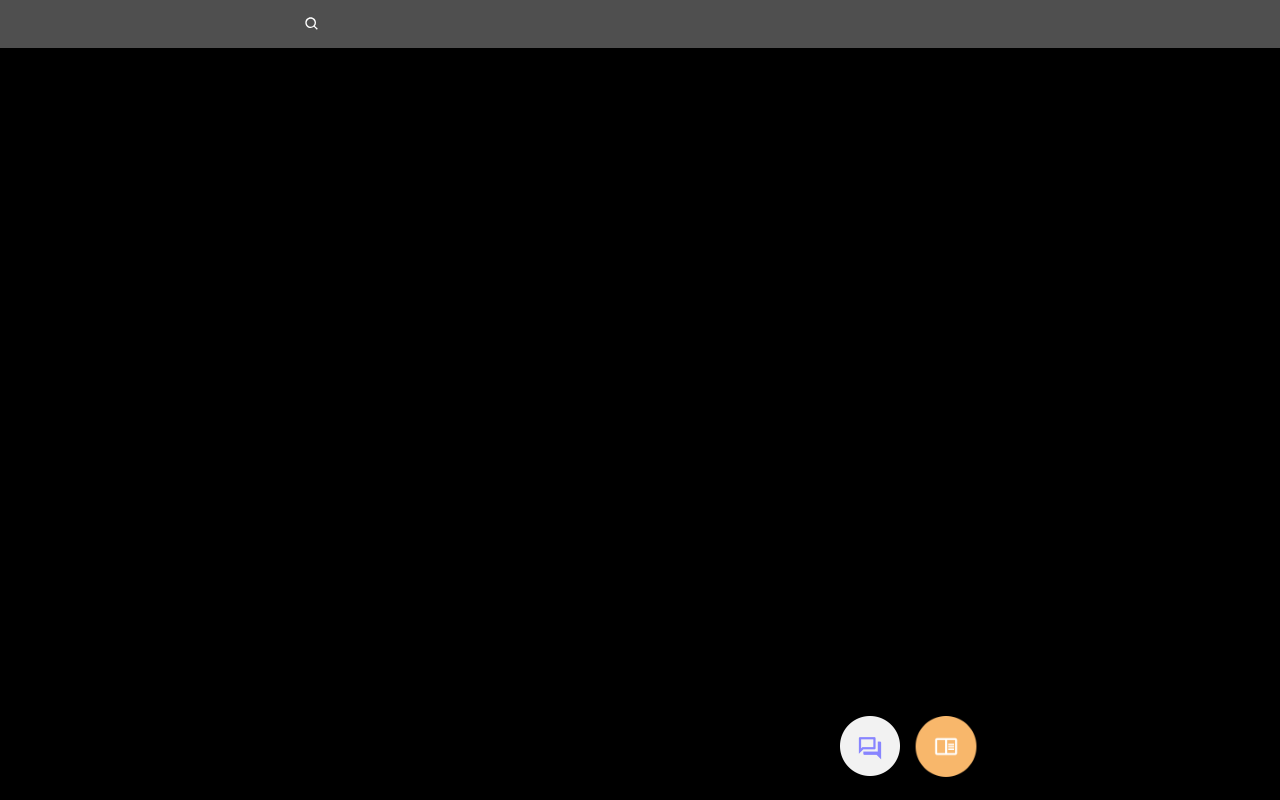
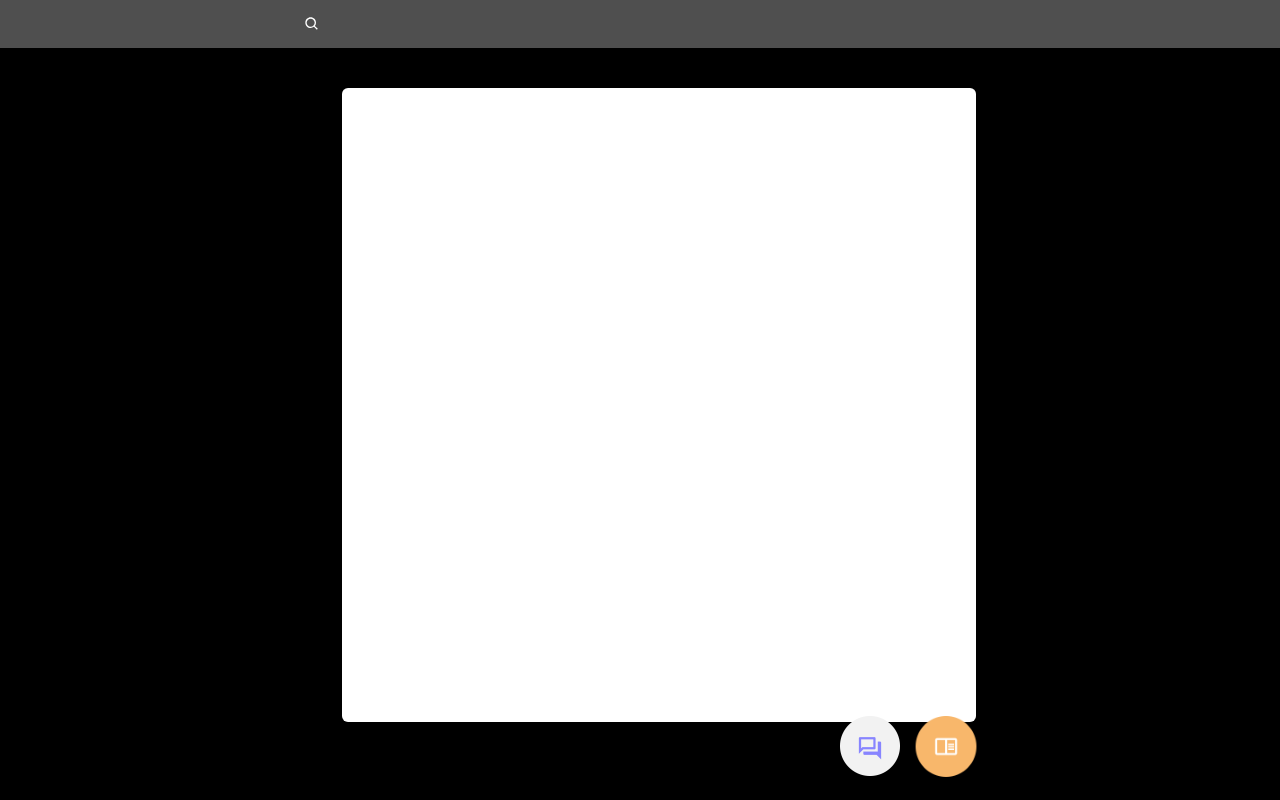
Before and after one commit to Alimnfl/quicks-m-naufal-alim, a Next.js app: page /task in a window 1280 px wide. Built offline with nearby package versions, Linux system fonts and the light colour scheme.

Commit message:
Initialize component for task

```diff
--- /dev/null
+++ b/app/task/_component/DropdownMenu.tsx
@@ -0,0 +1,69 @@
+import {
+  Cloud,
+  CreditCard,
+  Github,
+  Keyboard,
+  LifeBuoy,
+  LogOut,
+  Mail,
+  MessageSquare,
+  Plus,
+  PlusCircle,
+  Settings,
+  User,
+  UserPlus,
+  Users,
+} from "lucide-react";
+
+import { Button } from "@/components/ui/button";
+import {
+  DropdownMenu,
+  DropdownMenuContent,
+  DropdownMenuGroup,
+  DropdownMenuItem,
+  DropdownMenuLabel,
+  DropdownMenuPortal,
+  DropdownMenuSeparator,
+  DropdownMenuShortcut,
+  DropdownMenuSub,
+  DropdownMenuSubContent,
+  DropdownMenuSubTrigger,
+  DropdownMenuTrigger,
+} from "@/components/ui/dropdown-menu";
+
+export function DropdownMenuDemo() {
+  return (
+    <DropdownMenu>
+      <DropdownMenuTrigger asChild>
+        <Button variant="outline">My Task</Button>
+      </DropdownMenuTrigger>
+
+      <DropdownMenuContent className="w-56">
+        <DropdownMenuLabel>My Task</DropdownMenuLabel>
+        <DropdownMenuSeparator />
+        <DropdownMenuGroup>
+          <DropdownMenuItem>
+            <User className="mr-2 h-4 w-4" />
+            <span>Profile</span>
+            <DropdownMenuShortcut>⇧⌘P</DropdownMenuShortcut>
+          </DropdownMenuItem>
+          <DropdownMenuItem>
+            <CreditCard className="mr-2 h-4 w-4" />
+            <span>Billing</span>
+            <DropdownMenuShortcut>⌘B</DropdownMenuShortcut>
+          </DropdownMenuItem>
+          <DropdownMenuItem>
+            <Settings className="mr-2 h-4 w-4" />
+            <span>Settings</span>
+            <DropdownMenuShortcut>⌘S</DropdownMenuShortcut>
+          </DropdownMenuItem>
+          <DropdownMenuItem>
+            <Keyboard className="mr-2 h-4 w-4" />
+            <span>Keyboard shortcuts</span>
+            <DropdownMenuShortcut>⌘K</DropdownMenuShortcut>
+          </DropdownMenuItem>
+        </DropdownMenuGroup>
+      </DropdownMenuContent>
+    </DropdownMenu>
+  );
+}
--- /dev/null
+++ b/app/task/_content/TaskContent.tsx
@@ -0,0 +1,60 @@
+"use client";
+
+import React from "react";
+import { motion } from "framer-motion";
+
+function TaskContent() {
+  const containerVariant = {
+    hidden: {
+      opacity: 0,
+      x: 20,
+    },
+    show: {
+      opacity: 1,
+      x: 0,
+      transition: {
+        duration: 0.3,
+        staggerChildren: 0.2,
+        delaychildren: 0.2,
+      },
+    },
+    exit: {
+      opacity: 0,
+      x: 20,
+      transition: {
+        duration: 0.8,
+        staggerChildren: 0.4,
+        delayChildren: 1.4,
+      },
+    },
+  };
+
+  const childVariant = {
+    hidden: {
+      opacity: 0,
+      x: 20,
+    },
+    show: {
+      opacity: 1,
+      x: 0,
+      transition: {
+        duration: 1.7,
+      },
+    },
+  };
+
+  return (
+    <div className="flex flex-col items-end">
+      <motion.div
+        variants={containerVariant}
+        initial="hidden"
+        animate="show"
+        className="flex flex-col gap-2 w-[634px] h-[634px] text-black bg-white mt-10 rounded-md"
+      >
+        <div className="flex flex-row"></div>
+      </motion.div>
+    </div>
+  );
+}
+
+export default TaskContent;
--- a/app/task/layout.tsx
+++ b/app/task/layout.tsx
@@ -1,11 +1,13 @@
 import React, { ReactNode } from "react";
 import Navbar from "../(content)/_components/Navbar";
+import QuickNav from "../(content)/_components/QuickNav";
 
 function Layout({ children }: { children: ReactNode }) {
   return (
-    <div className="flex flex-col w-full h-full">
+    <div className="flex flex-col bg-black relative w-full h-full">
       <Navbar />
       {children}
+      <QuickNav />
     </div>
   );
 }
--- a/app/task/page.tsx
+++ b/app/task/page.tsx
@@ -1,10 +1,11 @@
 import React from "react";
 import QuickNav from "../(content)/_components/QuickNav";
+import TaskContent from "./_content/TaskContent";
 
 function Page() {
   return (
     <div className="relative flex flex-col max-w-2xl mx-auto w-full h-full">
-      <QuickNav />
+      <TaskContent />
     </div>
   );
 }
```
